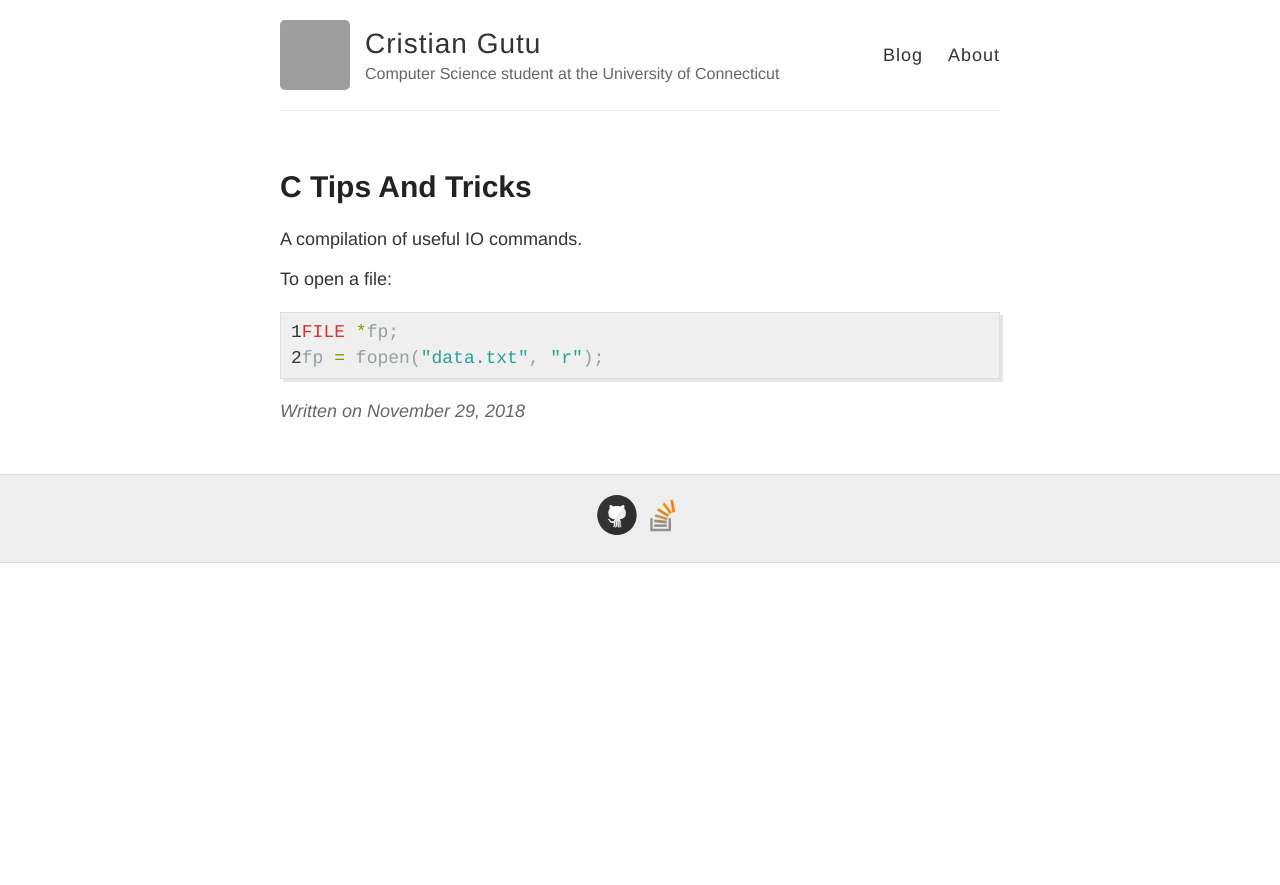
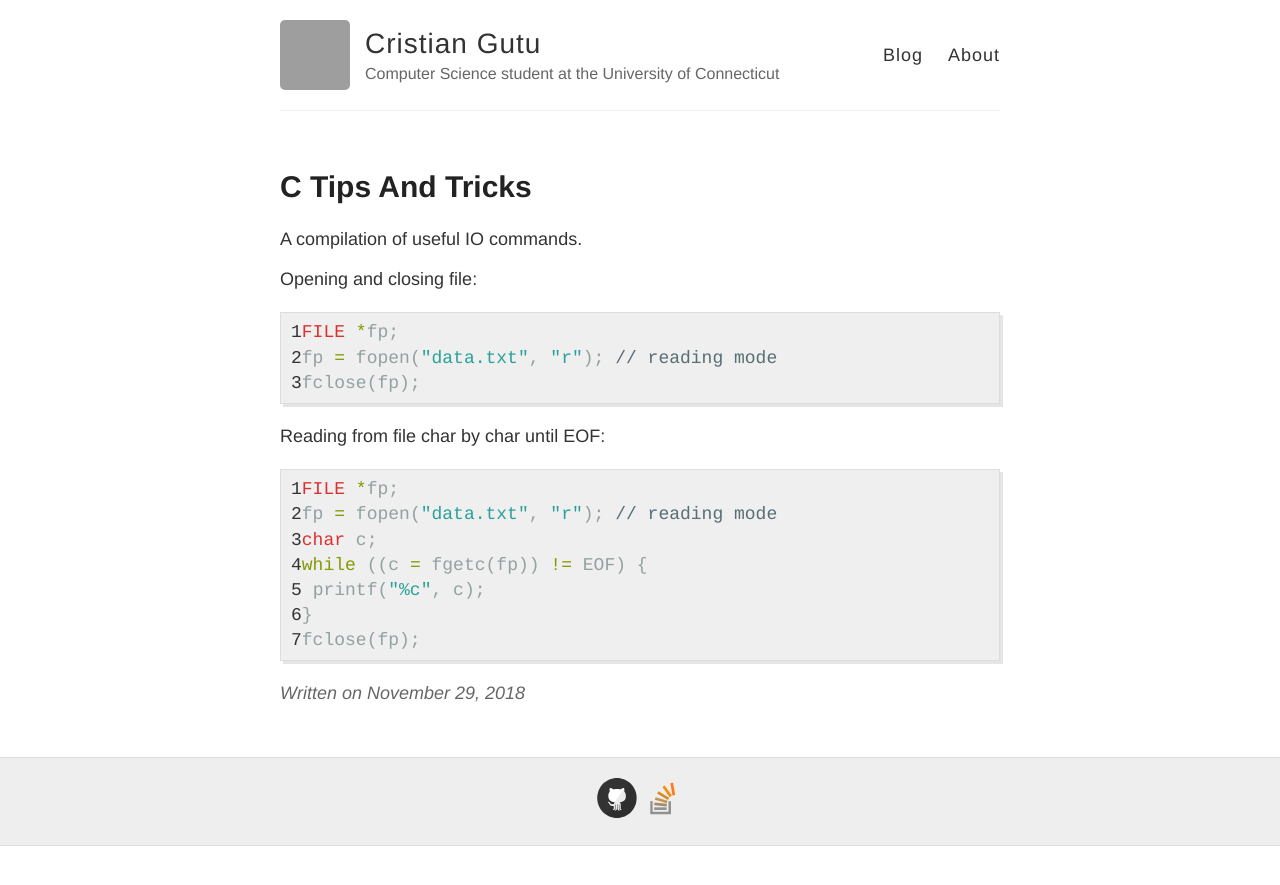
Before and after one commit to gutucristian/gutucristian.github.io, a Jekyll site: the page built from _posts/2018-11-29-C-Tips-and-Tricks.md, in a window 1280 px wide. Shown: the top 885 px of the page. Built offline with Jekyll 4.4.1, drawn with Linux system fonts in a browser that asks for light colours; our own code applies the rules of GitHub Pages for plain Markdown files; grey boxes are pictures that could not be loaded.

Commit message:
Update 2018-11-29-C-Tips-and-Tricks.md

```diff
--- a/_posts/2018-11-29-C-Tips-and-Tricks.md
+++ b/_posts/2018-11-29-C-Tips-and-Tricks.md
@@ -1,7 +1,19 @@
 A compilation of useful IO commands.
 
-To open a file:
+Opening and closing file:
 {% highlight c linenos %}
 FILE *fp;
-fp = fopen("data.txt", "r");
+fp = fopen("data.txt", "r"); // reading mode
+fclose(fp);
 {% endhighlight %}
+
+Reading from file char by char until EOF:
+{% highlight c linenos %}
+FILE *fp;
+fp = fopen("data.txt", "r"); // reading mode
+char c;
+while ((c = fgetc(fp)) != EOF) {
+ printf("%c", c);
+}
+fclose(fp);
+{% endhighlight %}
```
